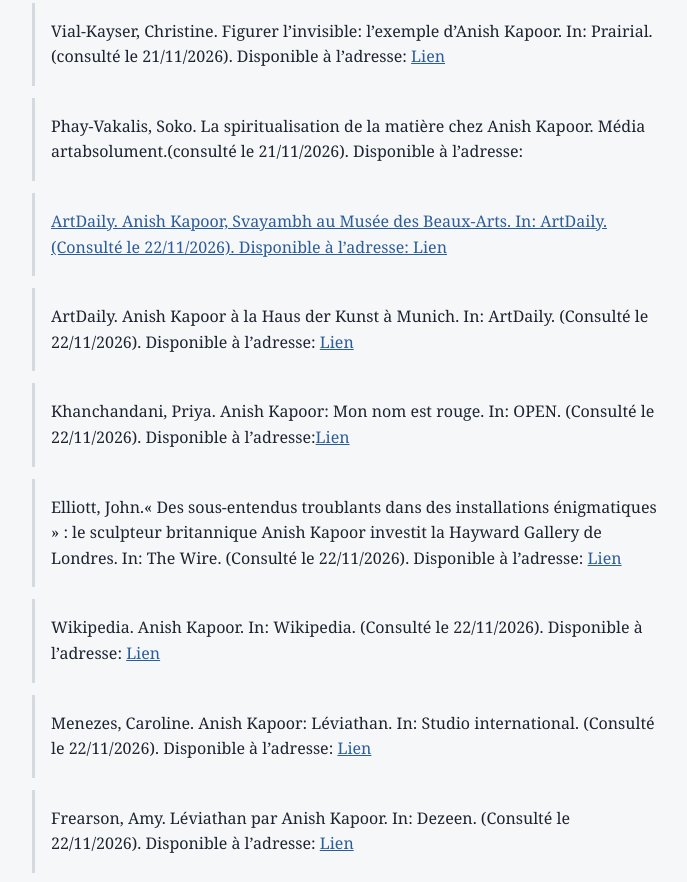
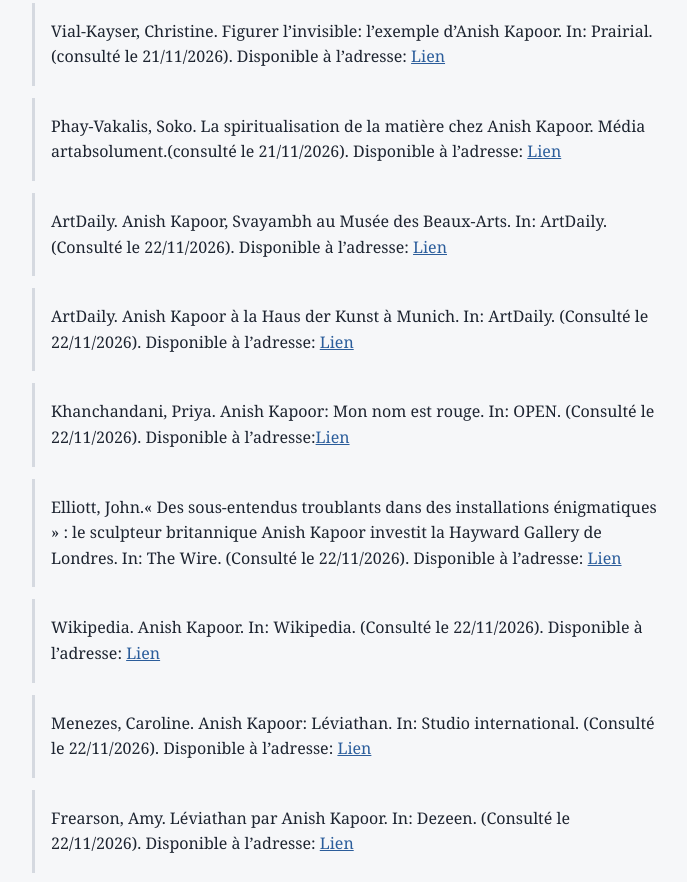
Before and after one commit to helkao/Bibliographie, a plain HTML site: page index.html in a window 1280 px wide. Shown: the part 1102-1984 px from the top of the page, without its empty margins (292-979 px from the left). Drawn offline with Linux system fonts and the light colour scheme.

Commit message:
Update link text for reference to Anish Kapoor

```diff
--- a/index.html
+++ b/index.html
@@ -94,7 +94,7 @@
         Vial-Kayser, Christine. Figurer l’invisible: l’exemple d’Anish Kapoor. In: Prairial.(consulté le 21/11/2026). Disponible à l’adresse: <a href="https://publications-prairial.fr/iris/index.php?id=3239">Lien</a>
       </li>
       <li>
-        Phay-Vakalis, Soko. La spiritualisation de la matière chez Anish Kapoor. Média artabsolument.(consulté le 21/11/2026). Disponible à l’adresse: <a href="https://media.artabsolument.com/pdf/article/22607.pdf">
+        Phay-Vakalis, Soko. La spiritualisation de la matière chez Anish Kapoor. Média artabsolument.(consulté le 21/11/2026). Disponible à l’adresse: <a href="https://media.artabsolument.com/pdf/article/22607.pdf">Lien</a>
       </li>
       <li>
         ArtDaily. Anish Kapoor, Svayambh au Musée des Beaux-Arts. In: ArtDaily. (Consulté le 22/11/2026). Disponible à l’adresse: <a href="https://artdaily.com/news/20546/images/close.gif">Lien</a>
```
